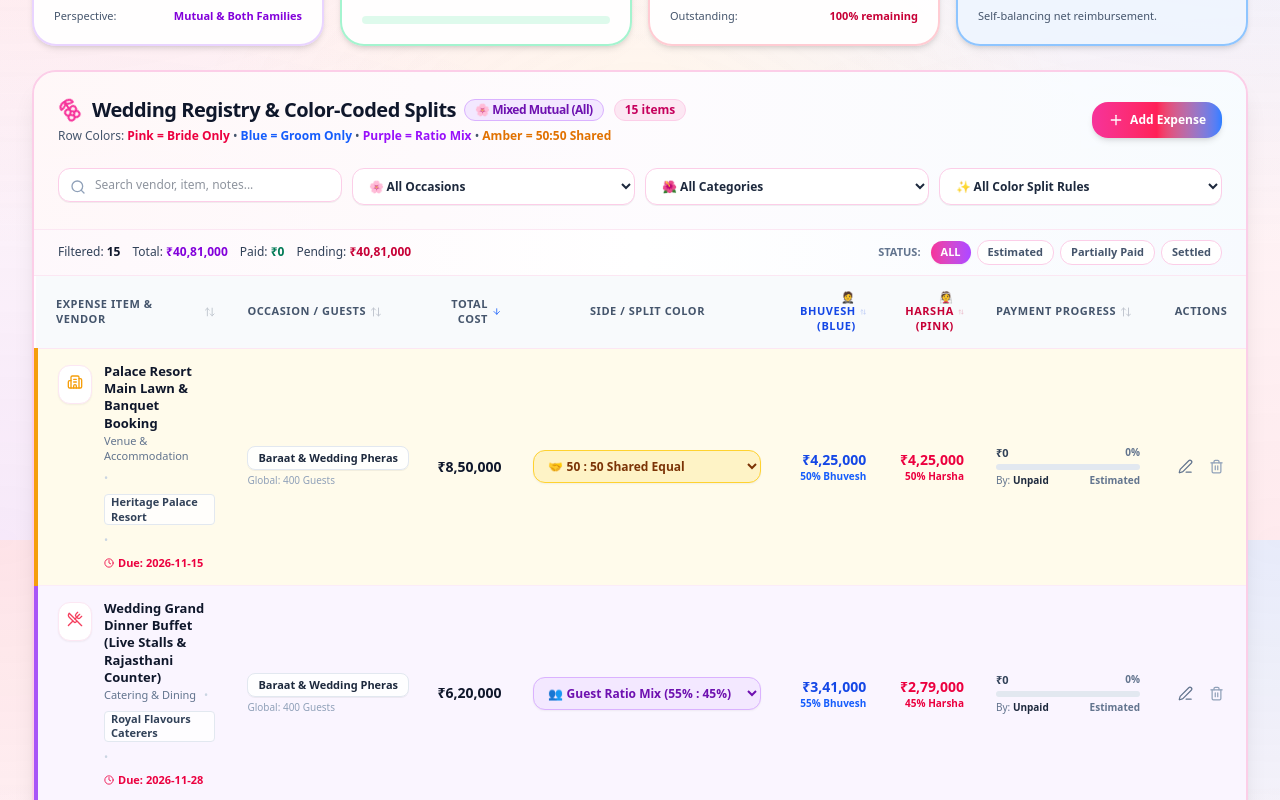
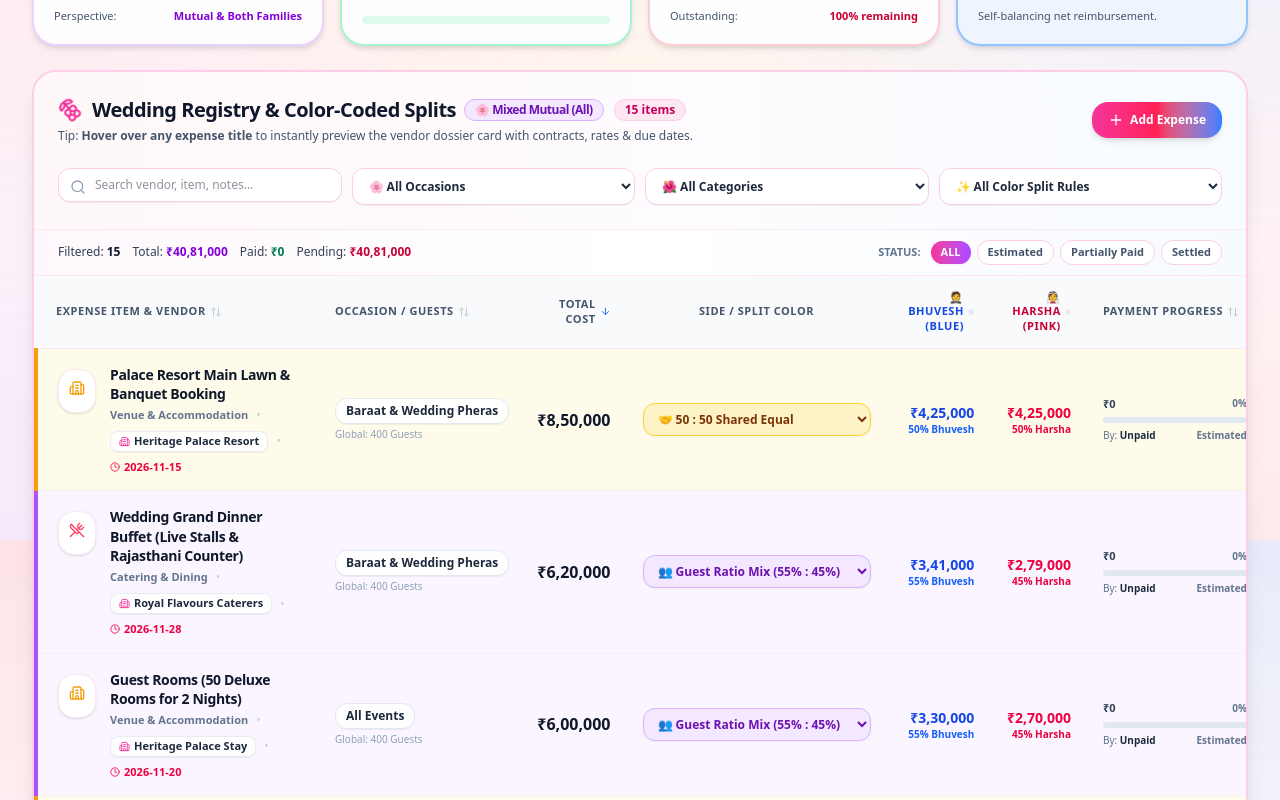
Before and after one commit to bhuve1996/ShaadiPlanner, a Next.js app: page / in a window 1280 px wide. Shown: the part 1060-1860 px from the top of the page. Built offline with nearby package versions, Linux system fonts and the light colour scheme.

Commit message:
feat: enhance expense item title with larger crisp font, structured vendor subline and instant hover dossier card

```diff
--- a/src/components/ExpenseTable.tsx
+++ b/src/components/ExpenseTable.tsx
@@ -16,7 +16,12 @@ import {
   Clock,
   Sparkles,
   Flower2,
-  Heart
+  Heart,
+  Info,
+  Calendar,
+  Building2,
+  CreditCard,
+  FileText
 } from 'lucide-react';
 import { ExpenseItem, ExpenseCategory, WeddingEvent, SplitType } from '@/types/wedding';
 import { CategoryIcon } from './CategoryIcon';
@@ -82,6 +87,9 @@ export const ExpenseTable: React.FC<ExpenseTableProps> = ({
   // Modal states
   const [editingItem, setEditingItem] = useState<ExpenseItem | null>(null);
   const [showAddModal, setShowAddModal] = useState(false);
+
+  // Hover Popover Card State
+  const [hoveredItem, setHoveredItem] = useState<{ item: ExpenseItem; x: number; y: number } | null>(null);
 
   const handleSort = (field: SortField) => {
     if (sortField === field) {
@@ -231,7 +239,7 @@ export const ExpenseTable: React.FC<ExpenseTableProps> = ({
   };
 
   return (
-    <div className="space-y-4">
+    <div className="space-y-4 relative">
       {/* Table Container */}
       <div className="theme-card bg-white/95 rounded-3xl border-2 border-pink-200 shadow-xl overflow-hidden transition-all">
 
@@ -265,7 +273,7 @@ export const ExpenseTable: React.FC<ExpenseTableProps> = ({
                 </span>
               </div>
               <p className="text-xs text-slate-600 dark:text-slate-400 font-medium mt-1">
-                Row Colors: <strong className="text-rose-600 dark:text-rose-400">Pink = Bride Only</strong> • <strong className="text-blue-600 dark:text-blue-400">Blue = Groom Only</strong> • <strong className="text-purple-600 dark:text-purple-400">Purple = Ratio Mix</strong> • <strong className="text-amber-600 dark:text-amber-400">Amber = 50:50 Shared</strong>
+                Tip: <strong>Hover over any expense title</strong> to instantly preview the vendor dossier card with contracts, rates & due dates.
               </p>
             </div>
 
@@ -363,7 +371,7 @@ export const ExpenseTable: React.FC<ExpenseTableProps> = ({
           </div>
         </div>
 
-        {/* Interactive Sortable Table with Color-Coded Rows */}
+        {/* Interactive Sortable Table */}
         <div className="overflow-x-auto">
           <table className="w-full text-left text-xs border-collapse">
             <thead>
@@ -372,7 +380,7 @@ export const ExpenseTable: React.FC<ExpenseTableProps> = ({
                 {/* 1. Item Name */}
                 <th
                   onClick={() => handleSort('name')}
-                  className="py-3.5 px-5 cursor-pointer hover:text-pink-600 dark:hover:text-pink-400 transition-colors group select-none"
+                  className="py-3.5 px-5 cursor-pointer hover:text-pink-600 dark:hover:text-pink-400 transition-colors group select-none min-w-[280px]"
                 >
                   <div className="flex items-center">
                     <span>Expense Item & Vendor</span>
@@ -473,38 +481,62 @@ export const ExpenseTable: React.FC<ExpenseTableProps> = ({
                   return (
                     <tr
                       key={item.id}
-                      className={`transition-all cursor-pointer ${rowClass}`}
+                      className={`transition-all cursor-pointer ${rowClass} group`}
                       onClick={() => {
                         setEditingItem(item);
                         setShowAddModal(false);
                       }}
                     >
-                      {/* 1. Item Name + Category */}
-                      <td className="py-3.5 px-5">
-                        <div className="flex items-start gap-3">
-                          <div className="mt-0.5 p-2 rounded-xl bg-white dark:bg-slate-800 shadow-xs border border-pink-100 dark:border-white/10">
-                            <CategoryIcon category={item.category} size={18} />
+                      {/* 1. Item Name + Crisp Typography + Hover Dossier Card */}
+                      <td className="py-4 px-5">
+                        <div
+                          className="flex items-start gap-3.5 relative"
+                          onMouseEnter={(e) => {
+                            const rect = e.currentTarget.getBoundingClientRect();
+                            setHoveredItem({ item, x: rect.left, y: rect.bottom + 8 });
+                          }}
+                          onMouseLeave={() => setHoveredItem(null)}
+                        >
+                          <div className="mt-1 p-2.5 rounded-2xl bg-white dark:bg-slate-800 shadow-sm border border-pink-100 dark:border-white/10 flex-shrink-0">
+                            <CategoryIcon category={item.category} size={20} />
                           </div>
-                          <div>
-                            <div className="font-bold text-slate-900 dark:text-white group-hover:text-pink-700 dark:group-hover:text-pink-300 transition-colors text-[13px] flex items-center gap-1.5">
-                              <span>{item.name}</span>
-                              <Edit3 size={12} className="opacity-0 group-hover:opacity-70 text-pink-600 transition-opacity" />
+
+                          <div className="flex-1 min-w-0">
+                            {/* Larger Crisp Title */}
+                            <div className="font-extrabold text-slate-900 dark:text-white group-hover:text-pink-600 dark:group-hover:text-pink-300 transition-colors text-[14px] leading-snug tracking-tight">
+                              {item.name}
                             </div>
-                            <div className="text-[11px] text-slate-500 dark:text-slate-400 mt-0.5 flex flex-wrap items-center gap-2 font-medium">
-                              <span>{item.category}</span>
-                              {item.vendorName && (
+
+                            {/* Crisp Clean Subline with Badges */}
+                            <div className="mt-1 flex flex-wrap items-center gap-2 text-xs">
+                              {/* Category Badge */}
+                              <span className="text-[11px] font-semibold text-slate-500 dark:text-slate-400">
+                                {item.category}
+                              </span>
+
+                              {/* Vendor Tag */}
+                              {item.vendorName ? (
                                 <>
                                   <span className="text-slate-300 dark:text-slate-600">•</span>
-                                  <span className="font-bold text-slate-700 dark:text-slate-200 bg-white/80 dark:bg-slate-800 px-1.5 py-0.2 rounded border border-slate-200 dark:border-white/10">
-                                    {item.vendorName}
+                                  <span className="inline-flex items-center gap-1 text-[11px] font-black text-slate-800 dark:text-slate-200 bg-white/90 dark:bg-slate-800 px-2 py-0.5 rounded-lg border border-slate-200/80 dark:border-white/10 shadow-2xs">
+                                    <Building2 size={11} className="text-pink-500 flex-shrink-0" />
+                                    <span className="truncate max-w-[160px]">{item.vendorName}</span>
                                   </span>
                                 </>
+                              ) : (
+                                <>
+                                  <span className="text-slate-300 dark:text-slate-600">•</span>
+                                  <span className="text-[10px] text-slate-400 italic">No vendor assigned</span>
+                                </>
                               )}
+
+                              {/* Due Date Indicator */}
                               {item.dueDate && (
                                 <>
                                   <span className="text-slate-300 dark:text-slate-600">•</span>
-                                  <span className="text-rose-600 dark:text-rose-400 flex items-center gap-1 font-semibold">
-                                    <Clock size={10} /> Due: {item.dueDate}
+                                  <span className="inline-flex items-center gap-1 text-[11px] font-bold text-rose-600 dark:text-rose-400">
+                                    <Clock size={10} />
+                                    <span>{item.dueDate}</span>
                                   </span>
                                 </>
                               )}
@@ -514,9 +546,9 @@ export const ExpenseTable: React.FC<ExpenseTableProps> = ({
                       </td>
 
                       {/* 2. Occasion & Guest Pill */}
-                      <td className="py-3.5 px-3 whitespace-nowrap">
+                      <td className="py-4 px-3 whitespace-nowrap">
                         <div className="space-y-1">
-                          <span className="inline-block px-2.5 py-1 rounded-lg bg-white/90 dark:bg-slate-800 text-slate-800 dark:text-slate-200 text-[11px] font-bold border border-slate-200 dark:border-white/10 shadow-2xs">
+                          <span className="inline-block px-2.5 py-1 rounded-xl bg-white/90 dark:bg-slate-800 text-slate-800 dark:text-slate-200 text-xs font-bold border border-slate-200 dark:border-white/10 shadow-2xs">
                             {item.event}
                           </span>
 
@@ -535,8 +567,8 @@ export const ExpenseTable: React.FC<ExpenseTableProps> = ({
                       </td>
 
                       {/* 3. Actual Cost */}
-                      <td className="py-3.5 px-4 text-right whitespace-nowrap">
-                        <div className="font-black text-slate-900 dark:text-white text-sm">
+                      <td className="py-4 px-4 text-right whitespace-nowrap">
+                        <div className="font-black text-slate-900 dark:text-white text-base">
                           {formatINR(item.actualCost || item.estimatedCost)}
                         </div>
                         {item.ratePerGuestOrPlate && item.ratePerGuestOrPlate > 0 && (
@@ -548,7 +580,7 @@ export const ExpenseTable: React.FC<ExpenseTableProps> = ({
 
                       {/* 4. Split Type Selector */}
                       <td
-                        className="py-3.5 px-4 text-center whitespace-nowrap"
+                        className="py-4 px-4 text-center whitespace-nowrap"
                         onClick={(e) => e.stopPropagation()}
                       >
                         <select
@@ -577,7 +609,7 @@ export const ExpenseTable: React.FC<ExpenseTableProps> = ({
                       </td>
 
                       {/* 5. Groom Share */}
-                      <td className="py-3.5 px-4 text-right whitespace-nowrap font-sans">
+                      <td className="py-4 px-4 text-right whitespace-nowrap font-sans">
                         <div className="font-black text-blue-700 dark:text-blue-400 text-sm">
                           {formatINR(shares.groomDue)}
                         </div>
@@ -587,7 +619,7 @@ export const ExpenseTable: React.FC<ExpenseTableProps> = ({
                       </td>
 
                       {/* 6. Bride Share */}
-                      <td className="py-3.5 px-4 text-right whitespace-nowrap font-sans">
+                      <td className="py-4 px-4 text-right whitespace-nowrap font-sans">
                         <div className="font-black text-rose-600 dark:text-rose-400 text-sm">
                           {formatINR(shares.brideDue)}
                         </div>
@@ -598,10 +630,10 @@ export const ExpenseTable: React.FC<ExpenseTableProps> = ({
 
                       {/* 7. Payment Progress & Status */}
                       <td
-                        className="py-3.5 px-4 whitespace-nowrap"
+                        className="py-4 px-4 whitespace-nowrap"
                         onClick={(e) => e.stopPropagation()}
                       >
-                        <div className="flex flex-col gap-1 w-36">
+                        <div className="flex flex-col gap-1.5 w-36">
                           <div className="flex items-center justify-between text-[11px]">
                             <span className="font-bold text-slate-700 dark:text-slate-300">
                               {formatINR(item.paidAmount)}
@@ -635,7 +667,7 @@ export const ExpenseTable: React.FC<ExpenseTableProps> = ({
 
                       {/* 8. Actions */}
                       <td
-                        className="py-3.5 px-4 text-center whitespace-nowrap"
+                        className="py-4 px-4 text-center whitespace-nowrap"
                         onClick={(e) => e.stopPropagation()}
                       >
                         <div className="flex items-center justify-center gap-1">
@@ -671,6 +703,89 @@ export const ExpenseTable: React.FC<ExpenseTableProps> = ({
         </div>
       </div>
 
+      {/* Floating Hover Dossier Card */}
+      {hoveredItem && (
+        <div
+          className="fixed z-50 pointer-events-none animate-in fade-in zoom-in-95 duration-150"
+          style={{
+            left: Math.min(hoveredItem.x, typeof window !== 'undefined' ? window.innerWidth - 380 : 500),
+            top: Math.min(hoveredItem.y, typeof window !== 'undefined' ? window.innerHeight - 300 : 500),
+            width: '360px'
+          }}
+        >
+          <div className="bg-white/95 dark:bg-[#151A2E]/95 backdrop-blur-xl p-4 rounded-2xl shadow-2xl border-2 border-pink-300 dark:border-white/20 text-xs space-y-2.5">
+            {/* Header */}
+            <div className="flex items-start justify-between gap-2 border-b border-pink-100 dark:border-white/10 pb-2">
+              <div>
+                <span className="text-[10px] font-black uppercase tracking-wider text-pink-600 dark:text-pink-400">
+                  {hoveredItem.item.category}
+                </span>
+                <h4 className="font-extrabold text-sm text-slate-900 dark:text-white leading-tight">
+                  {hoveredItem.item.name}
+                </h4>
+              </div>
+              <span className={`text-[10px] font-bold px-2 py-0.5 rounded-md ${
+                hoveredItem.item.status === 'Settled'
+                  ? 'bg-emerald-100 text-emerald-800 dark:bg-emerald-950/60 dark:text-emerald-300'
+                  : hoveredItem.item.status === 'Partially Paid'
+                  ? 'bg-amber-100 text-amber-800 dark:bg-amber-950/60 dark:text-amber-300'
+                  : 'bg-slate-100 text-slate-700 dark:bg-slate-800 dark:text-slate-300'
+              }`}>
+                {hoveredItem.item.status}
+              </span>
+            </div>
+
+            {/* Quick Vendor & Event Meta */}
+            <div className="grid grid-cols-2 gap-2 text-[11px]">
+              <div>
+                <span className="text-slate-400 text-[10px] block font-semibold">Vendor:</span>
+                <span className="font-bold text-slate-800 dark:text-slate-200">
+                  {hoveredItem.item.vendorName || 'Not Booked Yet'}
+                </span>
+              </div>
+              <div>
+                <span className="text-slate-400 text-[10px] block font-semibold">Ceremony:</span>
+                <span className="font-bold text-slate-800 dark:text-slate-200">
+                  {hoveredItem.item.event}
+                </span>
+              </div>
+            </div>
+
+            {/* Split Breakdown */}
+            <div className="bg-slate-50 dark:bg-slate-900/80 p-2.5 rounded-xl border border-slate-200/80 dark:border-white/5 space-y-1">
+              <div className="flex justify-between font-bold text-slate-900 dark:text-white text-xs">
+                <span>Total Amount:</span>
+                <span>{formatINR(hoveredItem.item.actualCost || hoveredItem.item.estimatedCost)}</span>
+              </div>
+              <div className="flex justify-between text-[11px] text-blue-600 dark:text-blue-400">
+                <span>Bhuvesh Share:</span>
+                <span className="font-semibold">
+                  {formatINR(computeExpenseShares(hoveredItem.item, groomGuestCount, brideGuestCount).groomDue)}
+                </span>
+              </div>
+              <div className="flex justify-between text-[11px] text-rose-600 dark:text-rose-400">
+                <span>Harsha Share:</span>
+                <span className="font-semibold">
+                  {formatINR(computeExpenseShares(hoveredItem.item, groomGuestCount, brideGuestCount).brideDue)}
+                </span>
+              </div>
+              <div className="flex justify-between text-[11px] text-emerald-600 dark:text-emerald-400 pt-1 border-t border-slate-200/60 dark:border-white/5">
+                <span>Advance Cleared:</span>
+                <span className="font-bold">{formatINR(hoveredItem.item.paidAmount)}</span>
+              </div>
+            </div>
+
+            {/* Notes / Special Terms */}
+            {hoveredItem.item.notes && (
+              <div className="text-[11px] text-slate-600 dark:text-slate-400 bg-pink-50/50 dark:bg-pink-950/20 p-2 rounded-lg border border-pink-100 dark:border-pink-900/30">
+                <span className="font-bold text-pink-700 dark:text-pink-300 block text-[10px]">Notes & Inclusions:</span>
+                <p className="line-clamp-2 mt-0.5">{hoveredItem.item.notes}</p>
+              </div>
+            )}
+          </div>
+        </div>
+      )}
+
       {/* Edit & Add Expense Modal */}
       <ExpenseEditModal
         item={editingItem}
```
